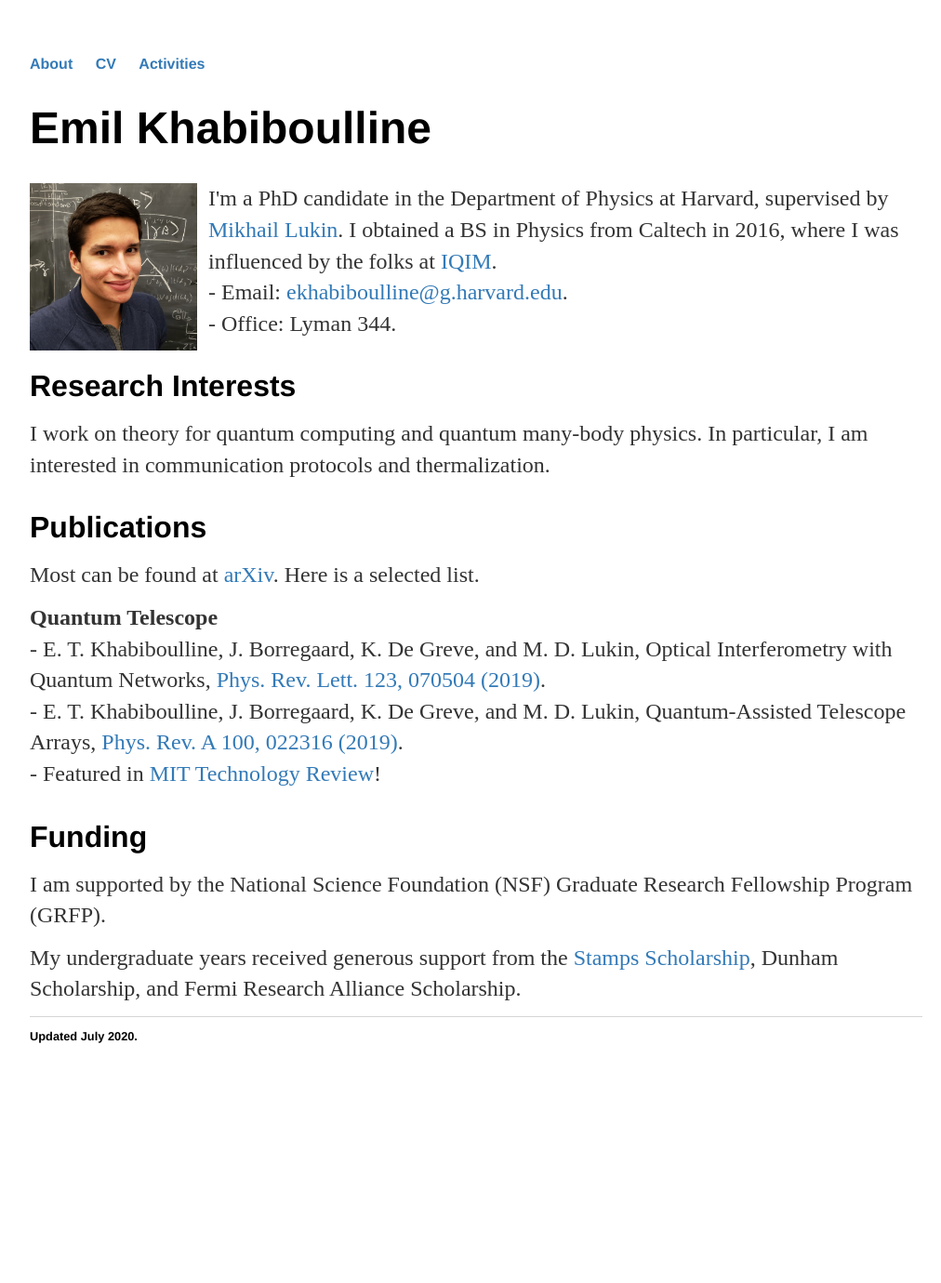
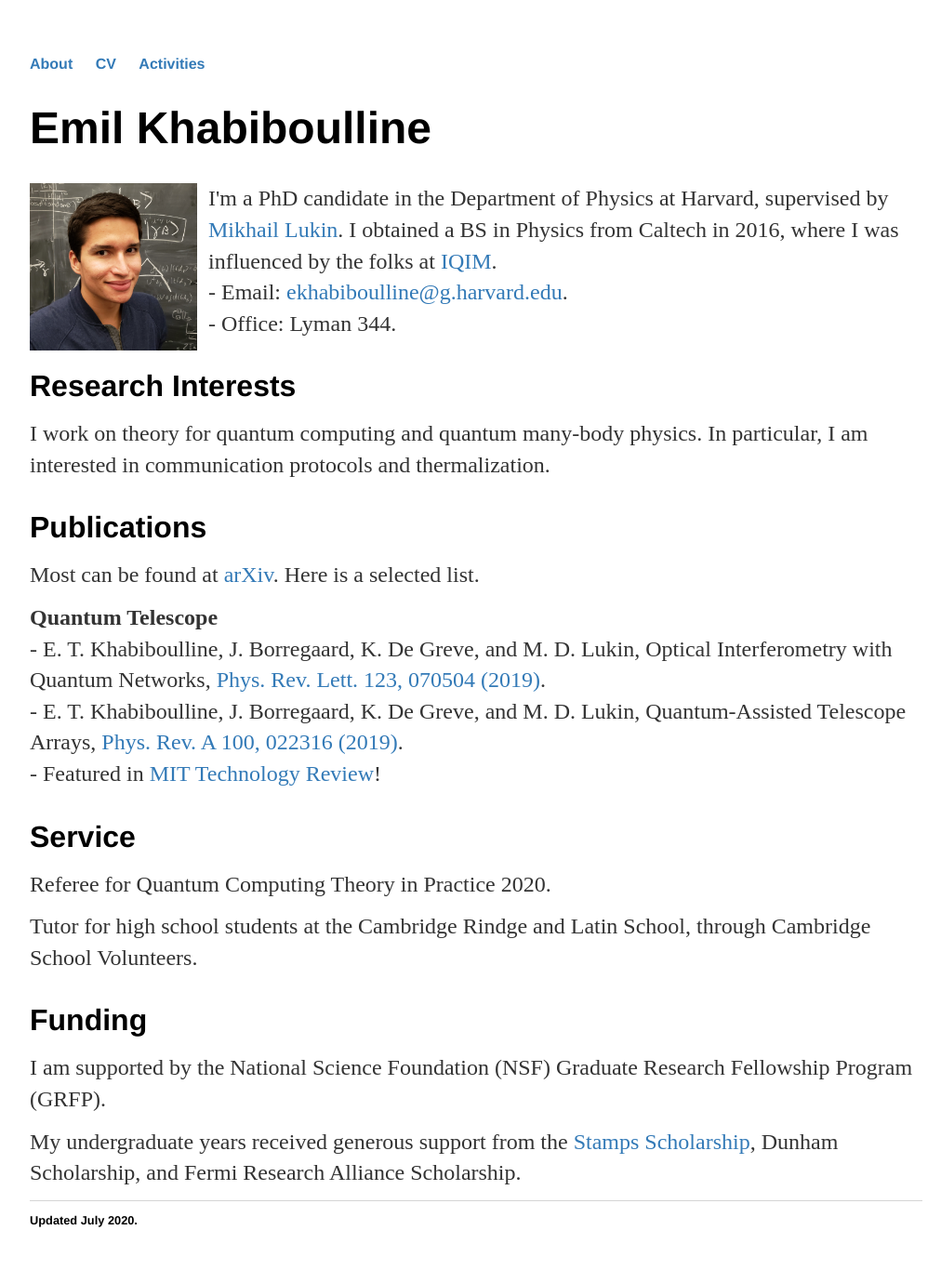
Before and after one commit to emilkhab/emilkhab.github.io, a Jekyll site: the page built from index.html, in a window 1280 px wide. Shown: the whole page at 93% size, without its empty margins (128-1140 px from the left). Built offline with Jekyll 4.4.1, drawn with Linux system fonts in a browser that asks for light colours; before the commit the page ends 1182 px from its top, so only the background shows below that.

Commit message:
Update index.html

```diff
--- a/index.html
+++ b/index.html
@@ -27,6 +27,12 @@ title: Emil Khabiboulline
 </div>
 
 <div class="blurb">
+	<h2>Service</h2>
+	<p>Referee for Quantum Computing Theory in Practice 2020.</p>
+	<p>Tutor for high school students at the Cambridge Rindge and Latin School, through Cambridge School Volunteers.</p>
+</div>
+
+<div class="blurb">
 	<h2>Funding</h2>
 	<p>I am supported by the National Science Foundation (NSF) Graduate Research Fellowship Program (GRFP).</p>
 	<p>My undergraduate years received generous support from the <a href="https://www.stampsscholars.org/">Stamps Scholarship</a>, Dunham Scholarship, and Fermi Research Alliance Scholarship.</p>
```
